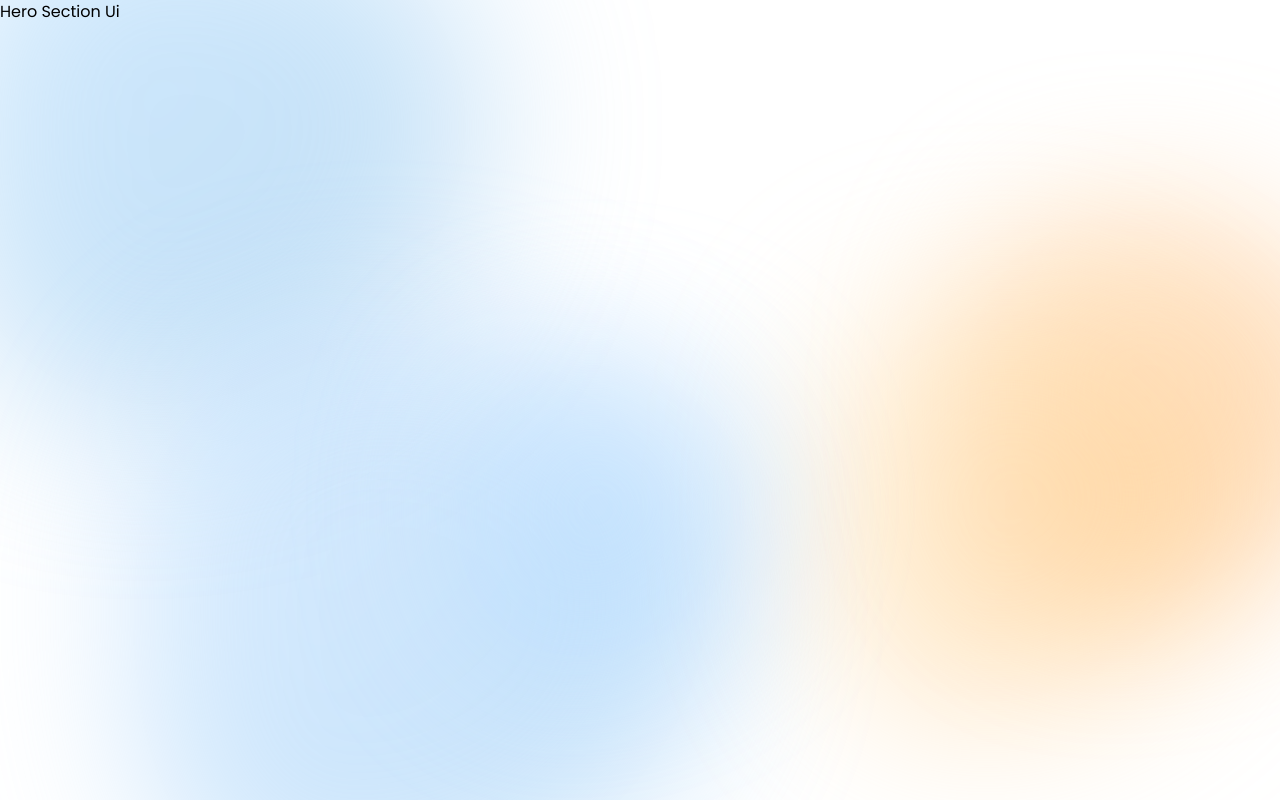
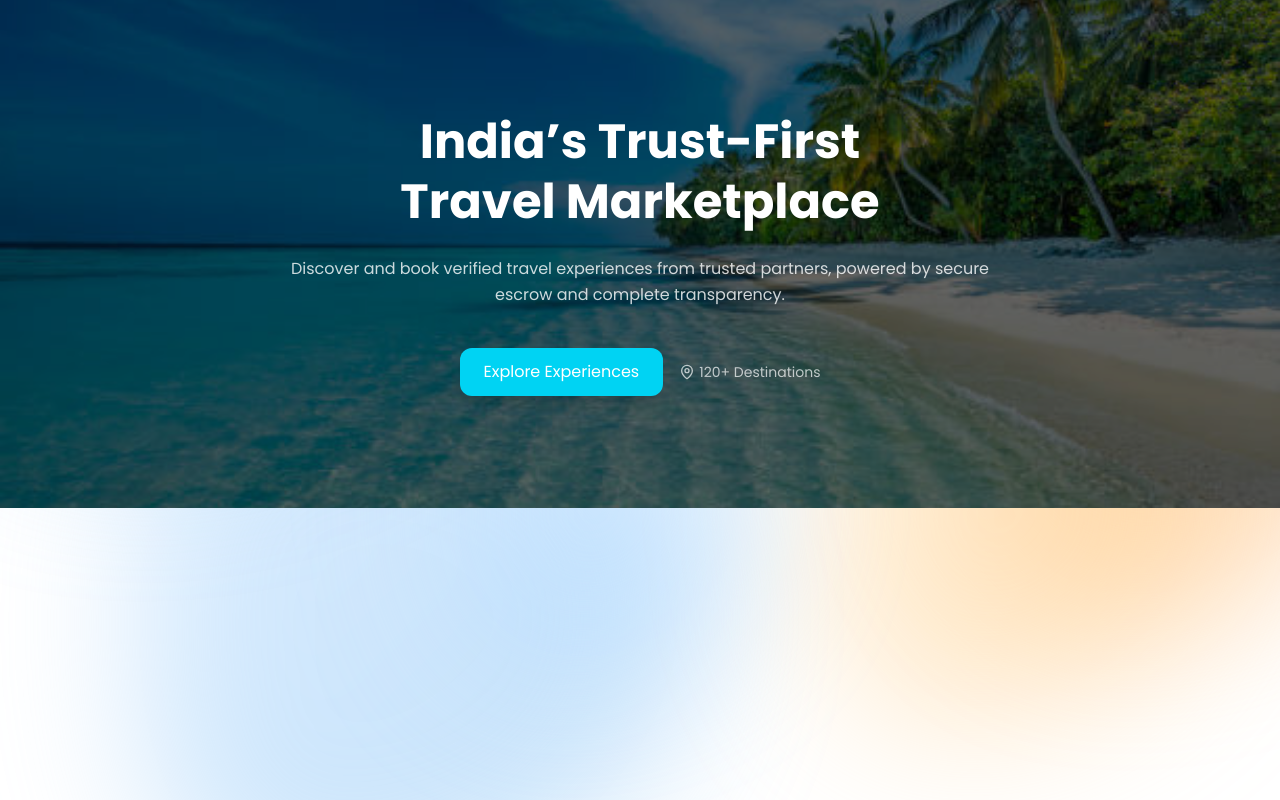
Before and after one commit to asrarmaknojiya/wheyer-sub-pages, a Next.js app: page /about-us in a window 1280 px wide. Built offline with nearby package versions, Linux system fonts and the light colour scheme; a web font is replaced by a local one.

Commit message:
complete the hero section

```diff
--- a/package.json
+++ b/package.json
@@ -9,6 +9,8 @@
     "lint": "eslint"
   },
   "dependencies": {
+    "framer-motion": "^12.38.0",
+    "lucide-react": "^1.7.0",
     "next": "16.2.2",
     "react": "19.2.4",
     "react-dom": "19.2.4"
--- a/src/components/About-Us/Hero.jsx
+++ b/src/components/About-Us/Hero.jsx
@@ -1,11 +1,53 @@
-import React from 'react'
+import { ShieldCheck, MapPin } from "lucide-react";
 
-function Hero() {
+export default function AboutHero() {
   return (
-    <div>
-      <h1>Hero Section Ui</h1>
-    </div>
-  )
+    <section className="relative py-20 sm:py-28 overflow-hidden">
+
+      {/* BACKGROUND IMAGE */}
+      <div className="absolute inset-0 z-0">
+        <img
+          src="/about-hero.jpg"
+          alt="travel"
+          className="w-full h-full object-cover"
+        />
+        <div className="absolute inset-0 bg-black/60" />
+      </div>
+
+      {/* CONTENT */}
+      <div className="container relative z-10 flex flex-col items-center text-center max-w-3xl mx-auto space-y-6 text-white">
+
+        {/* BADGE */}
+        {/* <div className="inline-flex items-center gap-2 px-4 py-1.5 rounded-full bg-white/10 backdrop-blur-md border border-white/20 text-xs">
+          <ShieldCheck size={16} className="text-cyan" />
+          India’s most trusted travel booking experience
+        </div> */}
+
+        {/* HEADING */}
+        <h1 className="text-3xl sm:text-5xl font-bold leading-tight">
+          India’s Trust-First <br className="hidden sm:block" />
+          Travel Marketplace
+        </h1>
+
+        {/* SUBTEXT */}
+        <p className="text-sm sm:text-base text-white/80 leading-relaxed">
+          Discover and book verified travel experiences from trusted partners,
+          powered by secure escrow and complete transparency.
+        </p>
+
+        {/* CTA */}
+        <div className="flex flex-col sm:flex-row items-center gap-4 pt-4">
+          <button className="px-6 py-3 rounded-xl bg-cyan text-white hover:bg-cyan-hover transition-all shadow-lg">
+            Explore Experiences
+          </button>
+
+          <span className="flex items-center gap-1 text-sm text-white/70">
+            <MapPin size={16} />
+            120+ Destinations
+          </span>
+        </div>
+
+      </div>
+    </section>
+  );
 }
-
-export default Hero
--- a/src/pages/about-us/index.js
+++ b/src/pages/about-us/index.js
@@ -1,10 +1,14 @@
-import Hero from "@/components/About-Us/Hero";
+// import WheeyerAboutHero from "@/components/About-Us/Hero";
+// import Hero from "@/components/About-Us/Hero";
+
+import AboutPage from "@/components/About-Us/Hero";
 
 
 export default function Home() {
     return (
         <>
-            <Hero />
+            {/* <Hero /> */}
+            <AboutPage/>
         </>
     );
 }
```
Also changed, not shown: public/about-hero.jpg (added), 1 other file (tests, documents, lock files or other folders).
